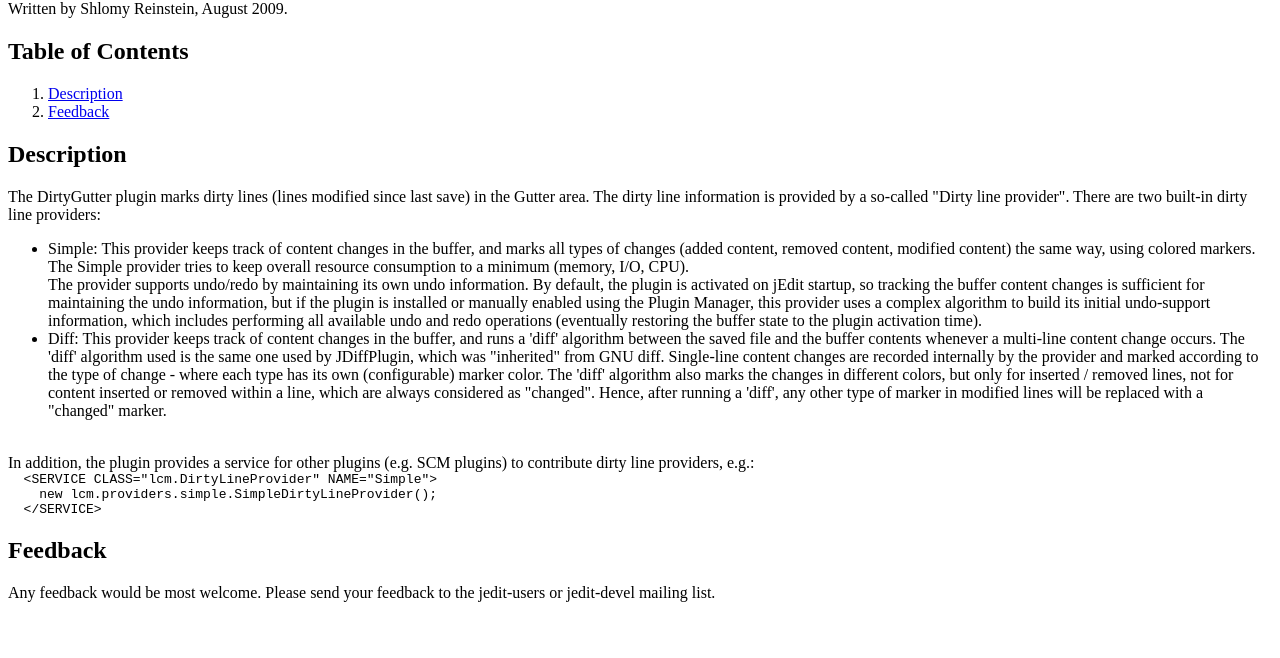
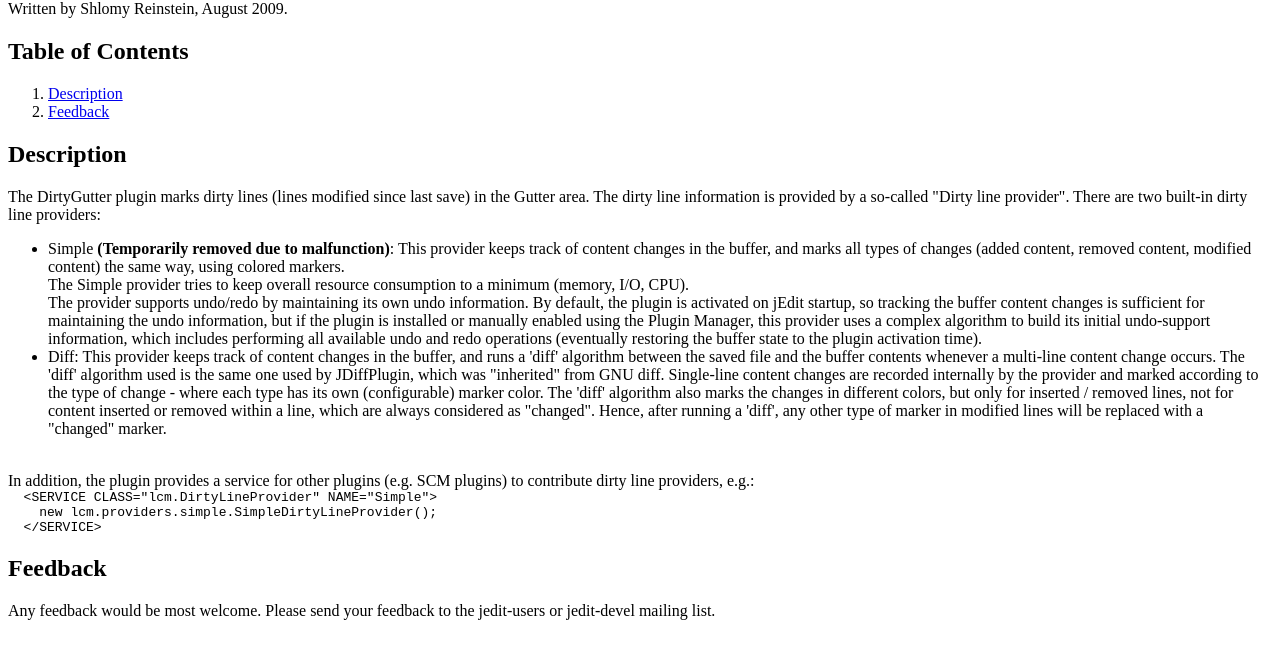
Before and after one commit to Xaphiosis/DirtyGutter, a plain HTML site: page index.html in a window 1280 px wide. Shown: the part 66-724 px from the top of the page. Drawn offline with Linux system fonts and the light colour scheme.

Commit message:
Updated the documentation about the removed "Simple" dirty line provider

```diff
--- a/index.html
+++ b/index.html
@@ -15,7 +15,7 @@ The DirtyGutter plugin marks dirty lines (lines modified since last save) in the
 Gutter area. The dirty line information is provided by a so-called "Dirty line
 provider". There are two built-in dirty line providers:
 <ul>
-<li>Simple: This provider keeps track of content changes in the buffer, and
+<li>Simple <b>(Temporarily removed due to malfunction)</b>: This provider keeps track of content changes in the buffer, and
 marks all types of changes (added content, removed content, modified
 content) the same way, using colored markers.<br>
 The Simple provider tries to keep overall resource consumption to a minimum
```
